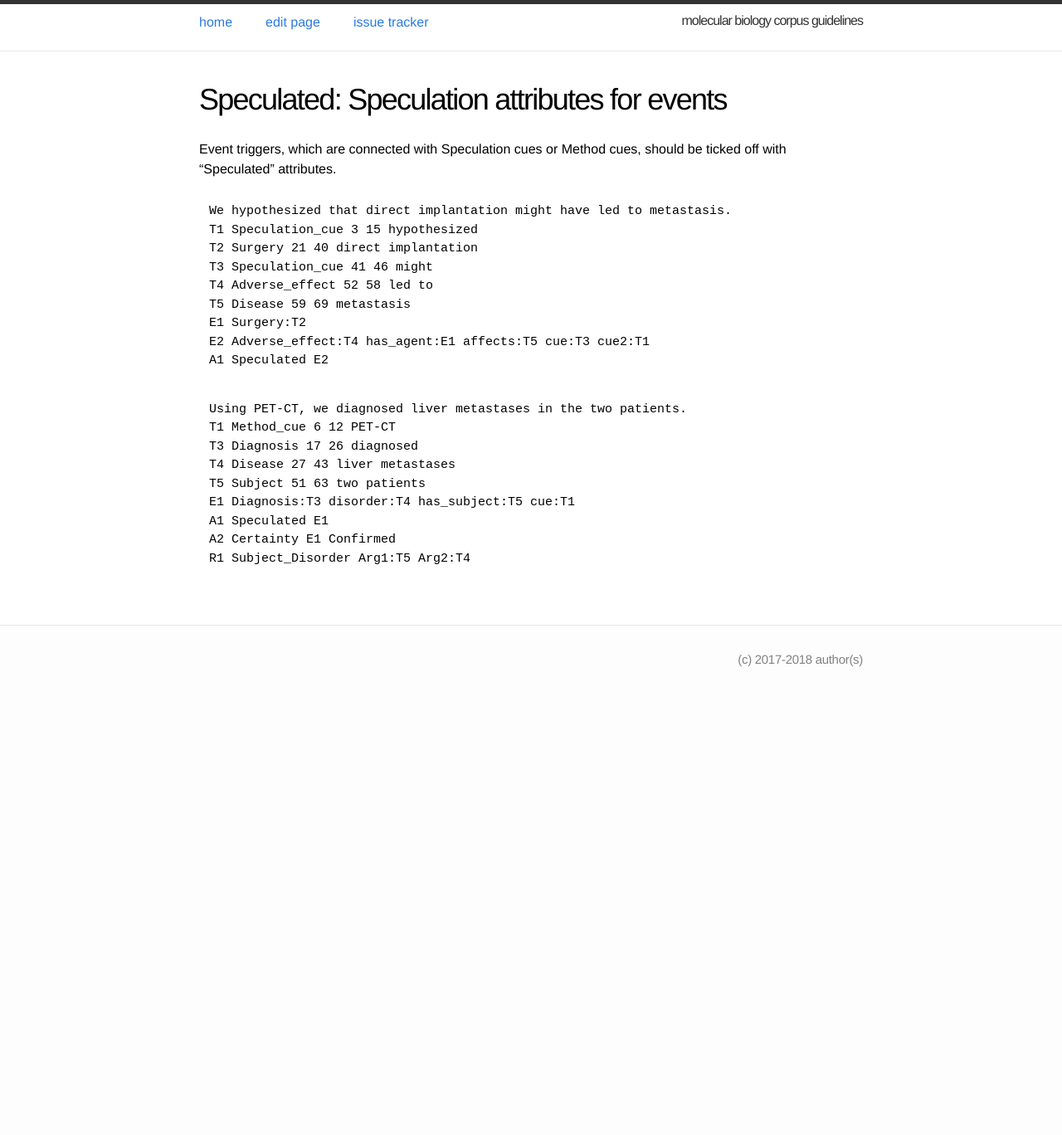
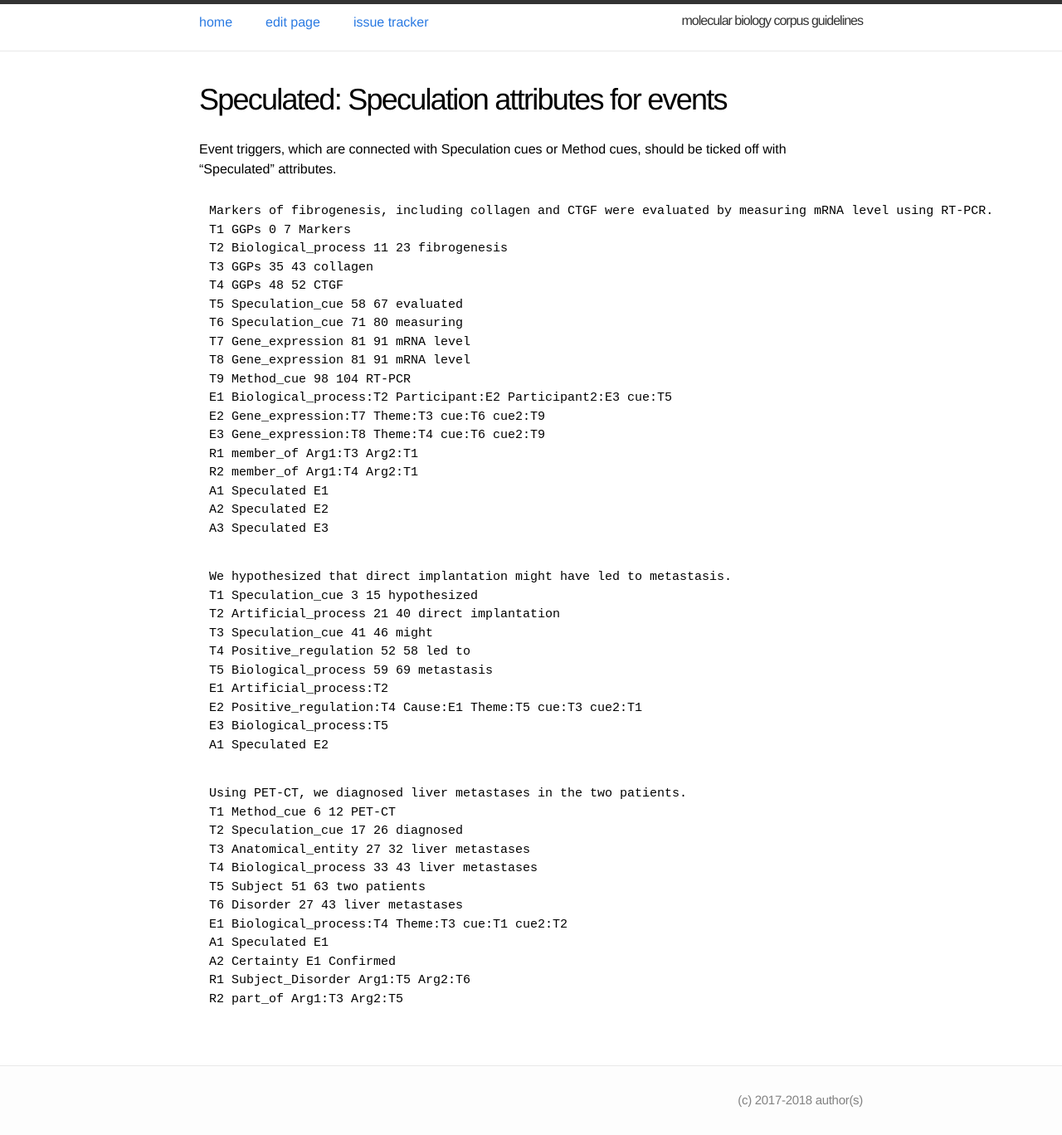
Before and after one commit to ezcatdb/molbiol_lung_corpus-guidelines, a Jekyll site: the page built from _attribute/Speculated.md, in a window 1280 px wide. Shown: the whole page at 83% size. Built offline with Jekyll 4.4.1, drawn with Linux system fonts in a browser that asks for light colours; before the commit the page ends 900 px from its top, so only the background shows below that.

Commit message:
new sample sentence included & correction of previous sample sentences in _attribute/Speculated.md

```diff
--- a/_attribute/Speculated.md
+++ b/_attribute/Speculated.md
@@ -8,25 +8,48 @@ order: 1
 Event triggers, which are connected with Speculation cues or Method cues, should be ticked off with “Speculated” attributes.
 
 ~~~ ann
+Markers of fibrogenesis, including collagen and CTGF were evaluated by measuring mRNA level using RT-PCR.
+T1 GGPs 0 7 Markers
+T2 Biological_process 11 23 fibrogenesis
+T3 GGPs 35 43 collagen
+T4 GGPs 48 52 CTGF
+T5 Speculation_cue 58 67 evaluated
+T6 Speculation_cue 71 80 measuring
+T7 Gene_expression 81 91 mRNA level
+T8 Gene_expression 81 91 mRNA level
+T9 Method_cue 98 104 RT-PCR
+E1 Biological_process:T2 Participant:E2 Participant2:E3 cue:T5
+E2 Gene_expression:T7 Theme:T3 cue:T6 cue2:T9
+E3 Gene_expression:T8 Theme:T4 cue:T6 cue2:T9
+R1 member_of Arg1:T3 Arg2:T1
+R2 member_of Arg1:T4 Arg2:T1
+A1 Speculated E1
+A2 Speculated E2
+A3 Speculated E3
+~~~
+~~~ ann
 We hypothesized that direct implantation might have led to metastasis.
 T1 Speculation_cue 3 15 hypothesized
-T2 Surgery 21 40 direct implantation
+T2 Artificial_process 21 40 direct implantation
 T3 Speculation_cue 41 46 might
-T4 Adverse_effect 52 58 led to
-T5 Disease 59 69 metastasis
-E1 Surgery:T2
-E2 Adverse_effect:T4 has_agent:E1 affects:T5 cue:T3 cue2:T1
+T4 Positive_regulation 52 58 led to
+T5 Biological_process 59 69 metastasis
+E1 Artificial_process:T2
+E2 Positive_regulation:T4 Cause:E1 Theme:T5 cue:T3 cue2:T1
+E3 Biological_process:T5
 A1 Speculated E2
 ~~~
-
 ~~~ ann
 Using PET-CT, we diagnosed liver metastases in the two patients.
 T1 Method_cue 6 12 PET-CT
-T3 Diagnosis 17 26 diagnosed
-T4 Disease 27 43 liver metastases
+T2 Speculation_cue 17 26 diagnosed
+T3 Anatomical_entity 27 32 liver metastases
+T4 Biological_process 33 43 liver metastases
 T5 Subject 51 63 two patients
-E1 Diagnosis:T3 disorder:T4 has_subject:T5 cue:T1
+T6 Disorder 27 43 liver metastases
+E1 Biological_process:T4 Theme:T3 cue:T1 cue2:T2
 A1 Speculated E1
 A2 Certainty E1 Confirmed
-R1 Subject_Disorder Arg1:T5 Arg2:T4
+R1 Subject_Disorder Arg1:T5 Arg2:T6
+R2 part_of Arg1:T3 Arg2:T5
 ~~~
```
